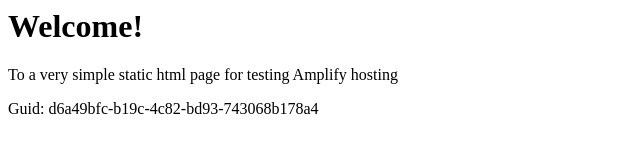
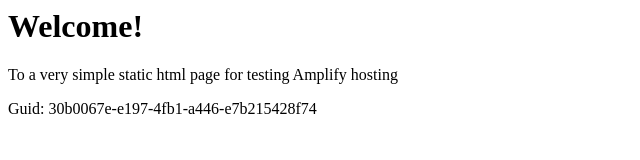
Before and after one commit to aws-aemilia-sin/Github-PR-Commit-Integration-Test-DoNotTouch-GithubWebhookPreviewCanaryTest-v1-prod-ap-southeast-1, a website: page src/index.html in a window 1280 px wide. Shown: the full height of the page, 0-640 px from the left. Drawn offline with Linux system fonts and the light colour scheme.

Commit message:
commit from integ tests

```diff
--- a/src/index.html
+++ b/src/index.html
@@ -12,6 +12,6 @@
 <body>
     <h1>Welcome!</h1>
     <p>To a very simple static html page for testing Amplify hosting</p>
-    <p>Guid: d6a49bfc-b19c-4c82-bd93-743068b178a4</p></body>
+    <p>Guid: 30b0067e-e197-4fb1-a446-e7b215428f74</p></body>
 
 </html>
```
